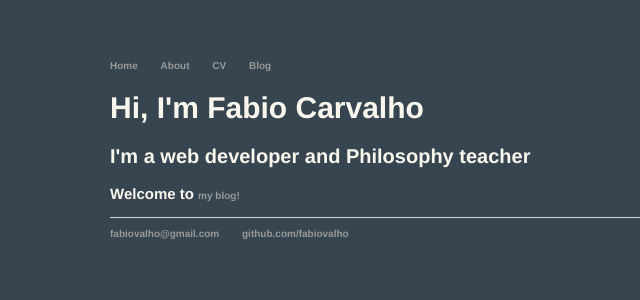
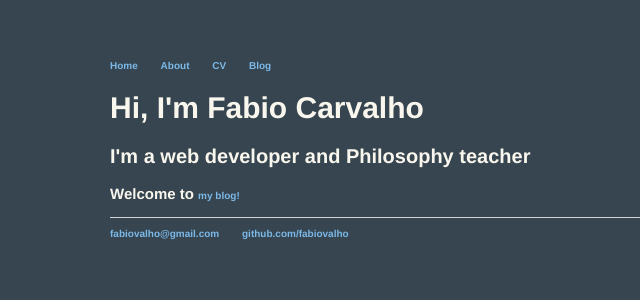
Before and after one commit to fabiovalho/fabiovalho.github.io, a Jekyll site: the page built from index.html, in a window 1280 px wide. Shown: the top 300 px of the page, without its empty margins (82-722 px from the left). Built offline with Jekyll 4.4.1, drawn with Linux system fonts in a browser that asks for light colours.

Commit message:
Update main.css

```diff
--- a/css/main.css
+++ b/css/main.css
@@ -6,22 +6,22 @@
     a {
         position: relative;
         text-decoration: none;
-        color: #007BFF; /* Default link color */
+        color: #7CB9E8;
         transition: color 0.3s ease;
     }
 
     a:hover {
-      color: #FF4500; /* Highlight color */
+      color: #F0F8FF;
     }
 
     a::after {
       content: '';
       position: absolute;
       left: 0;
-      bottom: -2px; /* Slightly below the text */
+      bottom: -2px;
       width: 0;
       height: 2px;
-      background-color: #FF4500; /* Highlight color */
+      background-color: #00FFFF; /* Highlight color */
       transition: width 0.3s ease;
     }
 
@@ -35,7 +35,6 @@ body {
     width: 70%;
 }
 nav ul, footer ul {
-    font-family:'Helvetica', 'Arial', 'Sans-Serif';
     padding: 0px;
     list-style: none;
     font-weight: bold;
@@ -43,13 +42,6 @@ nav ul, footer ul {
 nav ul li, footer ul li {
     display: inline;
     margin-right: 20px;
-}
-a {
-    text-decoration: none;
-    color: #999;
-}
-a:hover {
-    text-decoration: underline;
 }
 .welcome-page {
     h1 {
@@ -62,11 +54,9 @@ a:hover {
         font-size: 1.5rem;
     }
 }
-h1 {
-    font-size: 3em;
-}
+
 p {
-    font-size: 1.5em;
+    font-size: 1rem;
     line-height: 1.4em;
     color: #333;
 }
```
